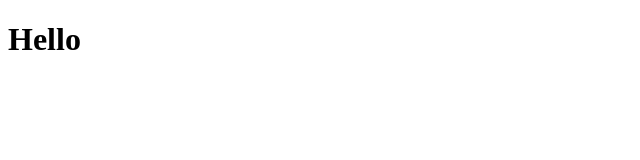
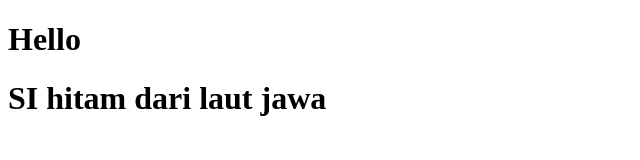
Before and after one commit to Cherry100106/Proyek-2-, a plain HTML site: page index.html in a window 1280 px wide. Shown: the whole page, without its empty margins (0-640 px from the left). Drawn offline with Linux system fonts and the light colour scheme.

Commit message:
Si hitam dari laut jawa!!!

```diff
--- a/index.html
+++ b/index.html
@@ -7,5 +7,6 @@
 </head>
 <body>
     <h1>Hello</h1>
+    <h1>SI hitam dari laut jawa<h1>
 </body>
 </html>
```
